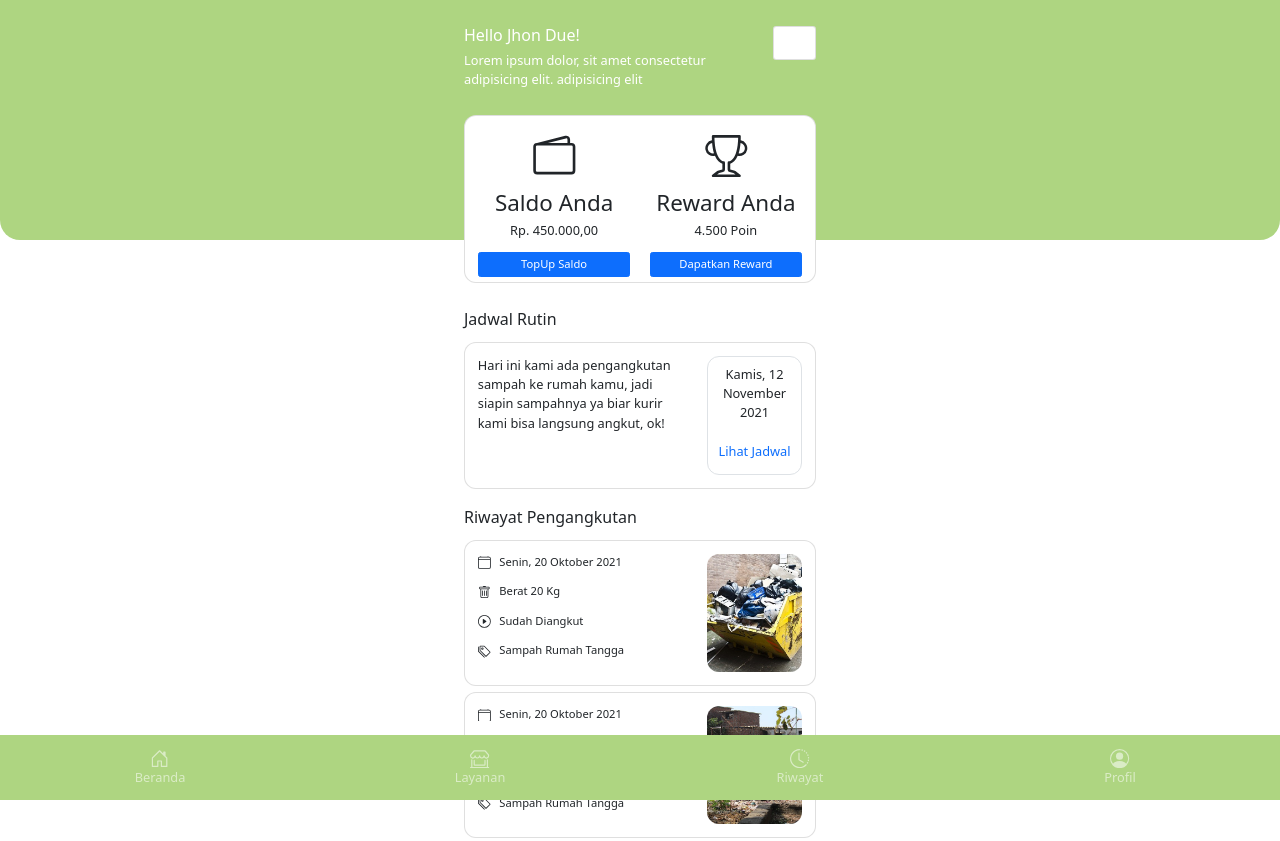
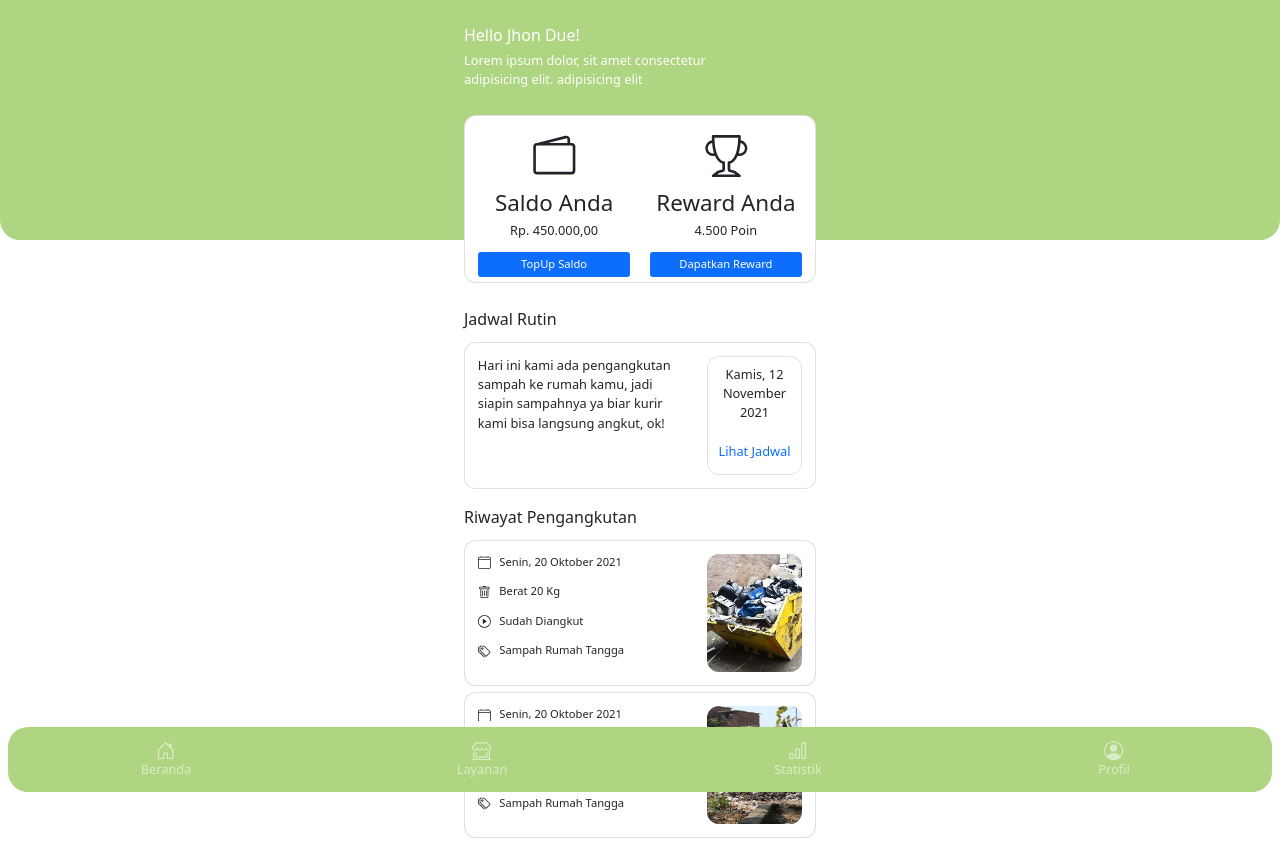
Before and after one commit to nabilchen96/SampahAppUI, a plain HTML site: page index.html in a window 1280 px wide. Shown: the top 841 px of the page. Drawn offline with nearby package versions, Linux system fonts and the light colour scheme.

Commit message:
perbaikan

```diff
--- a/index.html
+++ b/index.html
@@ -32,11 +32,7 @@
               adipisicing elit
             </p>
           </div>
-          <div class="col-2 mt-4">
-            <div class="card">
-              <div class="card-body" style="height: 40px"></div>
-            </div>
-          </div>
+
         </div>
         <div class="row p-2">
           <div class="col-12">
@@ -82,7 +78,7 @@
     </div>
     <nav
       class="navbar navbar-dark navbar-expand fixed-bottom bottom-navbar"
-      style="background-color: #aed581;"
+      style="background-color: #aed581; border-radius: 25px; margin: 10px;"
     >
       <ul class="navbar-nav nav-justified w-100">
         <li class="nav-item">
@@ -123,26 +119,11 @@
         </li>
         <li class="nav-item">
           <a href="#" class="nav-link">
-            <svg
-              xmlns="http://www.w3.org/2000/svg"
-              width="1.5em"
-              height="1.5em"
-              fill="currentColor"
-              class="bi bi-clock-history"
-              viewBox="0 0 16 16"
-            >
-              <path
-                d="M8.515 1.019A7 7 0 0 0 8 1V0a8 8 0 0 1 .589.022l-.074.997zm2.004.45a7.003 7.003 0 0 0-.985-.299l.219-.976c.383.086.76.2 1.126.342l-.36.933zm1.37.71a7.01 7.01 0 0 0-.439-.27l.493-.87a8.025 8.025 0 0 1 .979.654l-.615.789a6.996 6.996 0 0 0-.418-.302zm1.834 1.79a6.99 6.99 0 0 0-.653-.796l.724-.69c.27.285.52.59.747.91l-.818.576zm.744 1.352a7.08 7.08 0 0 0-.214-.468l.893-.45a7.976 7.976 0 0 1 .45 1.088l-.95.313a7.023 7.023 0 0 0-.179-.483zm.53 2.507a6.991 6.991 0 0 0-.1-1.025l.985-.17c.067.386.106.778.116 1.17l-1 .025zm-.131 1.538c.033-.17.06-.339.081-.51l.993.123a7.957 7.957 0 0 1-.23 1.155l-.964-.267c.046-.165.086-.332.12-.501zm-.952 2.379c.184-.29.346-.594.486-.908l.914.405c-.16.36-.345.706-.555 1.038l-.845-.535zm-.964 1.205c.122-.122.239-.248.35-.378l.758.653a8.073 8.073 0 0 1-.401.432l-.707-.707z"
-              />
-              <path
-                d="M8 1a7 7 0 1 0 4.95 11.95l.707.707A8.001 8.001 0 1 1 8 0v1z"
-              />
-              <path
-                d="M7.5 3a.5.5 0 0 1 .5.5v5.21l3.248 1.856a.5.5 0 0 1-.496.868l-3.5-2A.5.5 0 0 1 7 9V3.5a.5.5 0 0 1 .5-.5z"
-              />
+            <svg xmlns="http://www.w3.org/2000/svg" width="1.5em" height="1.5em" fill="currentColor" class="bi bi-bar-chart" viewBox="0 0 16 16">
+              <path d="M4 11H2v3h2v-3zm5-4H7v7h2V7zm5-5v12h-2V2h2zm-2-1a1 1 0 0 0-1 1v12a1 1 0 0 0 1 1h2a1 1 0 0 0 1-1V2a1 1 0 0 0-1-1h-2zM6 7a1 1 0 0 1 1-1h2a1 1 0 0 1 1 1v7a1 1 0 0 1-1 1H7a1 1 0 0 1-1-1V7zm-5 4a1 1 0 0 1 1-1h2a1 1 0 0 1 1 1v3a1 1 0 0 1-1 1H2a1 1 0 0 1-1-1v-3z"/>
             </svg>
             <br />
-            Riwayat
+            Statistik
           </a>
         </li>
         <li class="nav-item">
```
